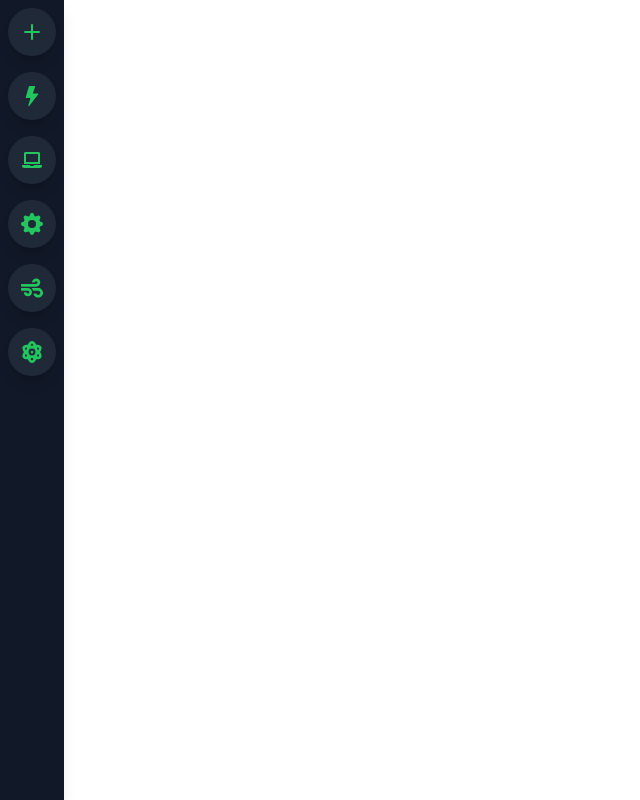
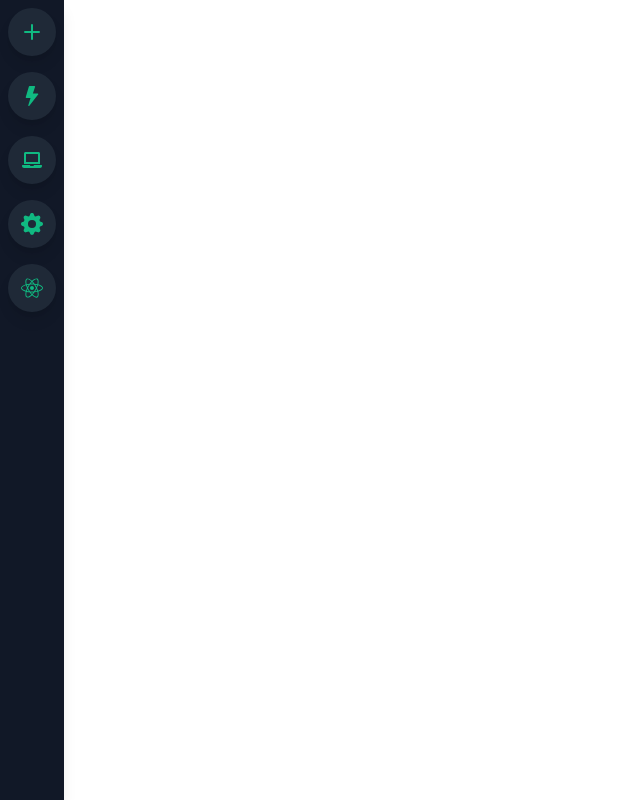
Before and after one commit to linuxcodebase/tailwind-sidebar, a React (Create React App) app: page / in a window 1280 px wide. Shown: the whole page, without its empty margins (0-640 px from the left). Built offline with nearby package versions, Linux system fonts and the light colour scheme.

Commit message:
Changge colors and icons

```diff
--- a/src/SideBar.jsx
+++ b/src/SideBar.jsx
@@ -1,5 +1,5 @@
 import { BsPlus, BsFillLightningFill, BsGearFill } from 'react-icons/bs';
-import { FaLaptop, FaAtom, FaWind } from 'react-icons/fa';
+import { FaLaptop, FaAtom, FaReact } from 'react-icons/fa';
 const SideBar = () => {
     return (
         <div className="fixed top-0 left-0 h-screen w-16 m-0 flex flex-col bg-gray-900 text-white shadow-lg">
@@ -8,8 +8,7 @@ const SideBar = () => {
             <SideBarIcon icon={<BsFillLightningFill size="20" />} text='Lightning bolt' />
             <SideBarIcon icon={<FaLaptop size="20" />} text='Customize your device' />
             <SideBarIcon icon={<BsGearFill size="22" />} text='Settings' />
-            <SideBarIcon icon={<FaWind size="22" />} text='Built with Tailwind!' />
-            <SideBarIcon icon={<FaAtom size="22" />} text='Built with React!' />
+            <SideBarIcon icon={<FaReact size="22" />} text='Built with React!' />
         </div>
     )
 };
--- a/tailwind.config.js
+++ b/tailwind.config.js
@@ -19,6 +19,10 @@ module.exports = {
           200: '#ebedef',
           100: '#f2f3f5',
         },
+        green: {
+          500: '#10b981',
+          600: '#0c875e'
+        },
       },
     },
   },
```
